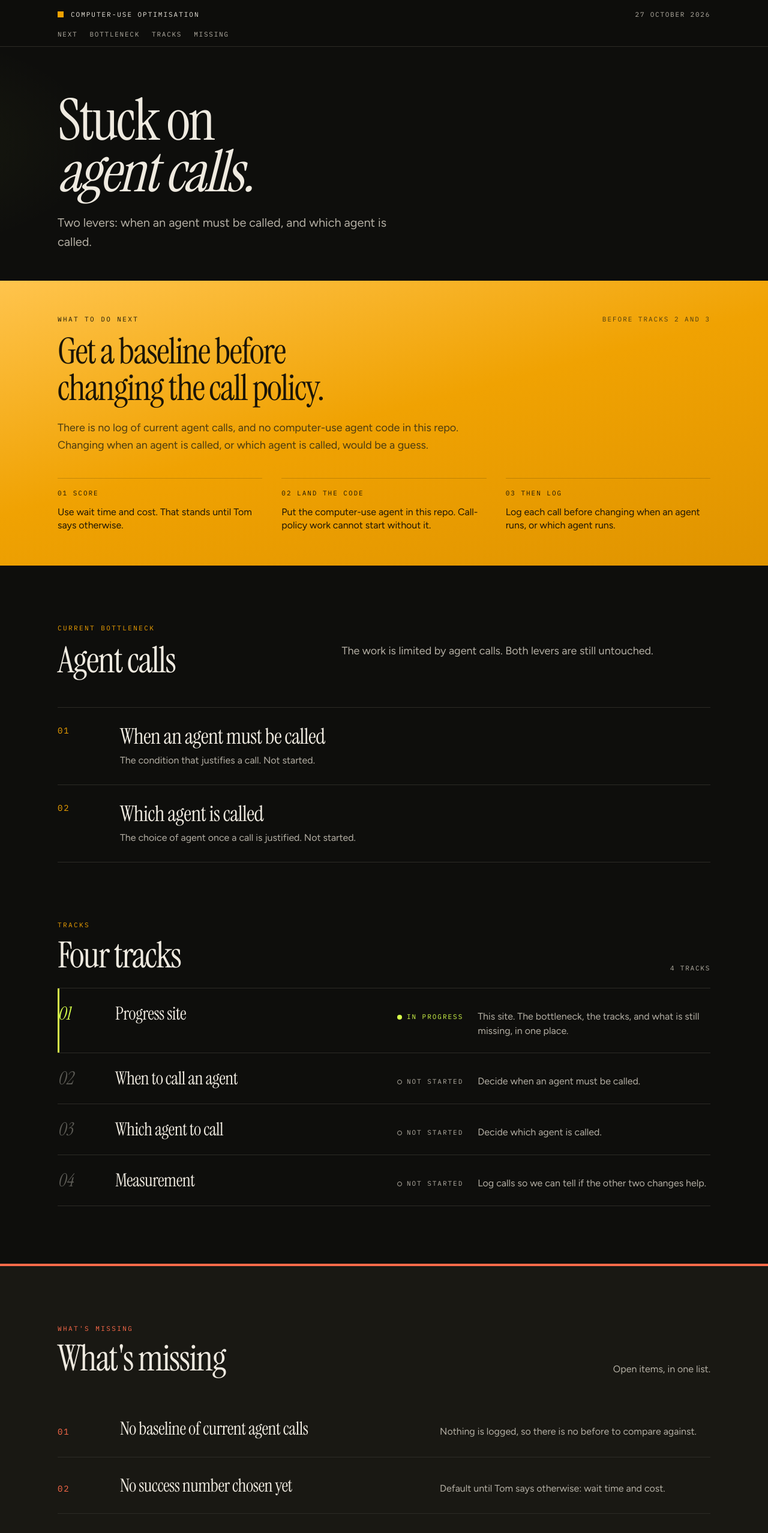
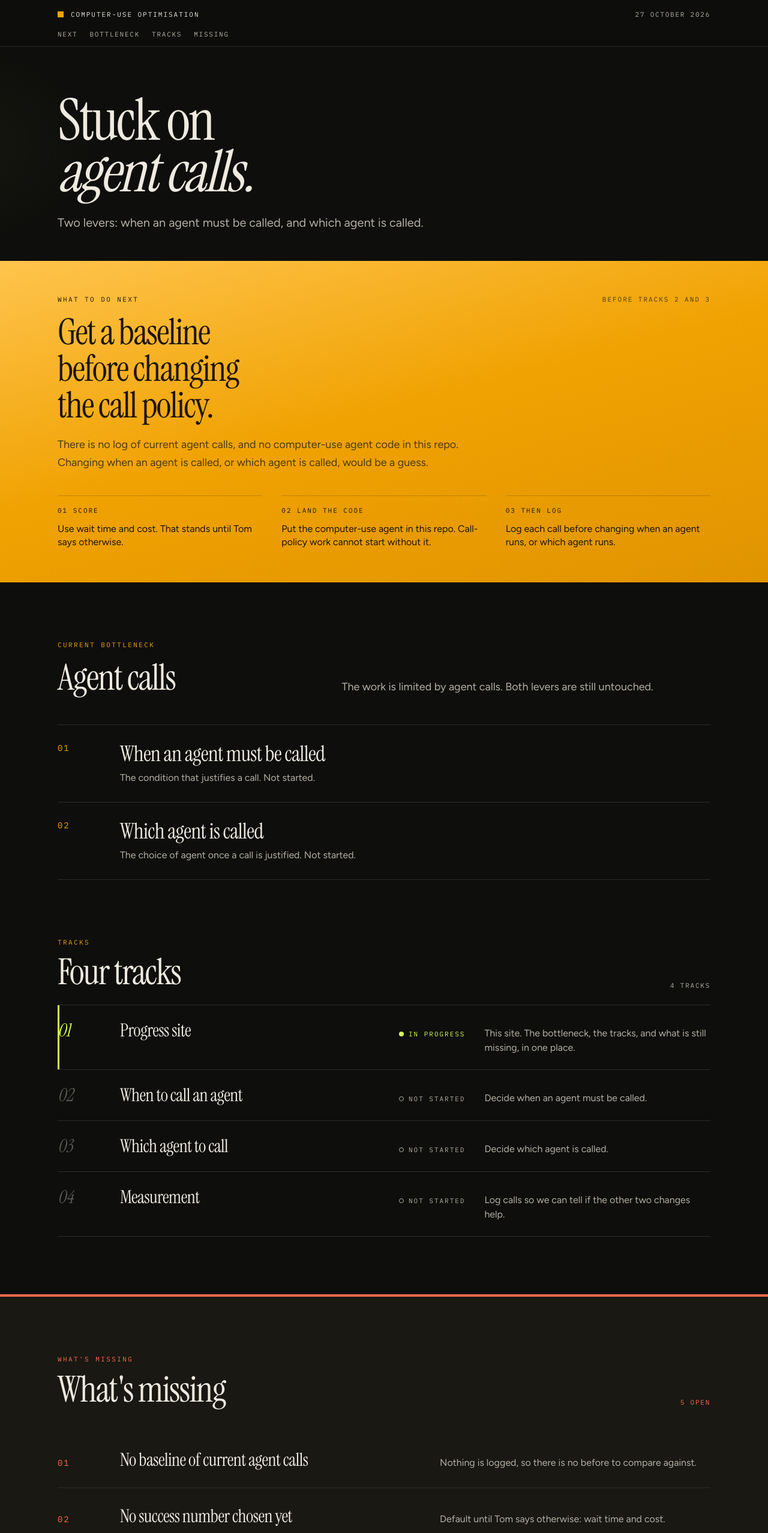
Before and after one commit to advcode118/alexs-computeruseoptimisation, a Next.js app: page / in a window 1280 px wide. Shown: the top 2556 px of the page at 60% size. Built offline with nearby package versions, Linux system fonts and the light colour scheme.

Commit message:
Tighten the progress page on small screens
Keep track and gap rows readable below the desktop width, and give section jumps room under the sticky header.

```diff
--- a/app/globals.css
+++ b/app/globals.css
@@ -40,5 +40,5 @@ body {
 }
 
 section[id] {
-  scroll-margin-top: 5.5rem;
+  scroll-margin-top: 8rem;
 }
--- a/app/page.tsx
+++ b/app/page.tsx
@@ -68,7 +68,7 @@ export default function HomePage() {
               </span>
             ))}
           </h1>
-          <p className="mt-6 max-w-xl text-lg leading-relaxed text-muted sm:text-xl">
+          <p className="mt-6 max-w-2xl text-lg leading-relaxed text-balance text-muted sm:text-xl">
             {progress.dek}
           </p>
         </div>
@@ -89,7 +89,7 @@ export default function HomePage() {
             </div>
             <h2
               id="next-title"
-              className="mt-4 max-w-[18ch] font-serif text-4xl leading-[1.02] tracking-[-0.03em] sm:text-6xl"
+              className="mt-4 max-w-[16ch] font-serif text-4xl leading-[1.02] tracking-[-0.03em] text-balance sm:text-6xl"
             >
               {progress.next.title}
             </h2>
@@ -117,7 +117,7 @@ export default function HomePage() {
           <p className="font-mono text-[11px] tracking-[0.22em] text-amber uppercase">
             {progress.bottleneck.kicker}
           </p>
-          <div className="mt-4 grid gap-6 lg:grid-cols-[minmax(0,0.8fr)_minmax(0,1.2fr)] lg:gap-16">
+          <div className="mt-4 grid gap-6 lg:grid-cols-[minmax(0,0.8fr)_minmax(0,1.2fr)] lg:items-end lg:gap-16">
             <h2
               id="bottleneck-title"
               className="font-serif text-5xl leading-none tracking-[-0.03em] sm:text-6xl"
@@ -170,7 +170,7 @@ export default function HomePage() {
               return (
                 <li
                   key={track.index}
-                  className={`grid gap-3 border-b border-line py-6 sm:grid-cols-[4.5rem_minmax(0,1.15fr)_max-content_minmax(0,1fr)] sm:items-baseline sm:gap-6 ${
+                  className={`grid grid-cols-[3.25rem_minmax(0,1fr)] items-baseline gap-x-4 gap-y-1 border-b border-line py-6 lg:grid-cols-[4.5rem_minmax(0,1.15fr)_max-content_minmax(0,1fr)] lg:gap-x-8 ${
                     live ? "shadow-[inset_3px_0_0_0_var(--color-lime)]" : ""
                   }`}
                 >
@@ -179,9 +179,13 @@ export default function HomePage() {
                   >
                     {track.index}
                   </span>
-                  <h3 className="font-serif text-2xl tracking-[-0.02em] sm:text-3xl">{track.title}</h3>
-                  <StatusMark status={track.status} label={track.statusLabel} />
-                  <p className="max-w-sm text-muted">{track.summary}</p>
+                  <h3 className="min-w-0 font-serif text-2xl tracking-[-0.02em] lg:text-3xl">
+                    {track.title}
+                  </h3>
+                  <div className="col-start-2 lg:col-start-3">
+                    <StatusMark status={track.status} label={track.statusLabel} />
+                  </div>
+                  <p className="col-start-2 max-w-sm min-w-0 text-muted lg:col-start-4">{track.summary}</p>
                 </li>
               );
             })}
@@ -206,21 +210,25 @@ export default function HomePage() {
                   {progress.missing.title}
                 </h2>
               </div>
-              <p className="max-w-xs text-muted sm:text-right">{progress.missing.intro}</p>
+              <p className="font-mono text-[11px] tracking-[0.16em] text-gap uppercase">
+                {progress.missing.items.length} open
+              </p>
             </div>
             <ol className="mt-10">
               {progress.missing.items.map((item, index) => (
                 <li
                   key={item.title}
-                  className="grid gap-3 border-b border-line py-7 sm:grid-cols-[4.5rem_minmax(0,1fr)_minmax(0,0.9fr)] sm:items-baseline sm:gap-8"
+                  className="grid grid-cols-[3.25rem_minmax(0,1fr)] items-baseline gap-x-4 gap-y-2 border-b border-line py-7 lg:grid-cols-[4.5rem_minmax(0,1fr)_minmax(0,0.9fr)] lg:gap-x-8"
                 >
                   <span className="font-mono text-sm tracking-[0.14em] text-gap">
                     {String(index + 1).padStart(2, "0")}
                   </span>
-                  <h3 className="font-serif text-2xl leading-tight tracking-[-0.02em] sm:text-3xl">
+                  <h3 className="min-w-0 font-serif text-2xl leading-tight tracking-[-0.02em] lg:text-3xl">
                     {item.title}
                   </h3>
-                  <p className="leading-relaxed text-muted">{item.detail}</p>
+                  <p className="col-start-2 min-w-0 leading-relaxed text-muted lg:col-start-3">
+                    {item.detail}
+                  </p>
                 </li>
               ))}
             </ol>
--- a/data/progress.ts
+++ b/data/progress.ts
@@ -101,7 +101,6 @@ export const progress = {
     id: "missing",
     kicker: "What's missing",
     title: "What's missing",
-    intro: "Open items, in one list.",
     items: [
       {
         title: "No baseline of current agent calls",
```
